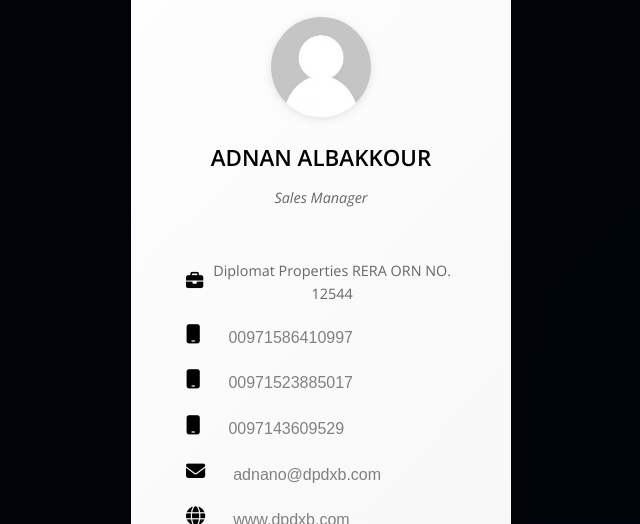
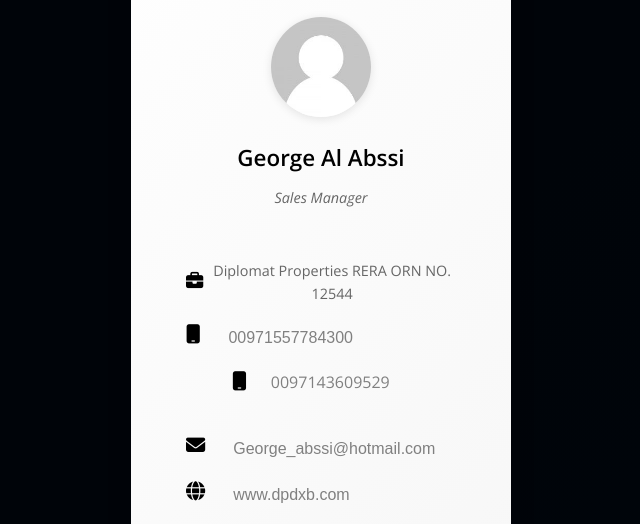
Before and after one commit to Diplomat-Properties/George-Al-Abssi-, a plain HTML site: page index.html in a window 1280 px wide. Shown: the part 250-774 px from the top of the page, without its empty margins (319-959 px from the left). Drawn offline with nearby package versions, Linux system fonts and the light colour scheme.

Commit message:
Update index.html

```diff
--- a/index.html
+++ b/index.html
@@ -23,16 +23,15 @@
 
     <div class="agent-section">
       <img src="img/blank.jpg" alt="Agent Photo" class="agent-photo">
-      <h3 class="agent-name">ADNAN ALBAKKOUR</h3>
+      <h3 class="agent-name">George Al Abssi</h3>
       <p class="agent-role">Sales Manager</p>
       <p class="agent-registration"><span class="registration-symbol"><i class="fa-solid fa-briefcase detail-icon"></i></span> Diplomat Properties RERA ORN NO. 12544</p>
     </div>
 
     <div class="card-details">
-      <p><i class="fa-solid fa-mobile detail-icon"></i> <a href="tel:00971586410997">00971586410997</a></p>
-      <p><i class="fa-solid fa-mobile detail-icon"></i> <a href="tel:00971523885017">00971523885017</a></p>
+      <p><i class="fa-solid fa-mobile detail-icon"></i> <a href="tel:00971557784300">00971557784300</a></p
       <p><i class="fa-solid fa-mobile detail-icon"></i> <a href="tel:0097143609529">0097143609529</a></p>
-      <p><i class="fas fa-envelope detail-icon"></i> <a href="mailto:adnano@dpdxb.com">adnano@dpdxb.com</a></p>
+      <p><i class="fas fa-envelope detail-icon"></i> <a href="mailto:George_abssi@hotmail.com">George_abssi@hotmail.com</a></p>
       <p><i class="fas fa-globe detail-icon"></i> <a href="http://www.dpdxb.com" target="_blank">www.dpdxb.com</a></p>
       <p><i class="fas fa-map-marker-alt detail-icon"></i> <a href="https://www.google.com/maps/search/?api=1&query=PO+Box+No+181702+Office+NO.807+Opal+Tower+Business+Bay%2C+Dubai+UAE" target="_blank">PO Box No 181702 Office NO.807 Opal Tower Business Bay, Dubai UAE</a></p>
     </div>
```
